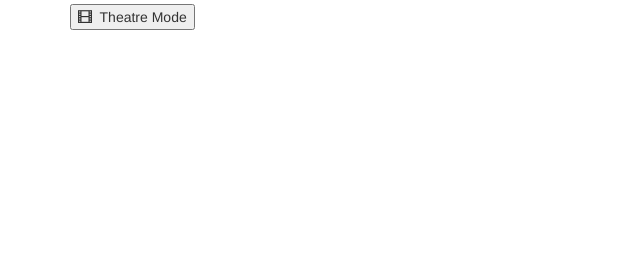
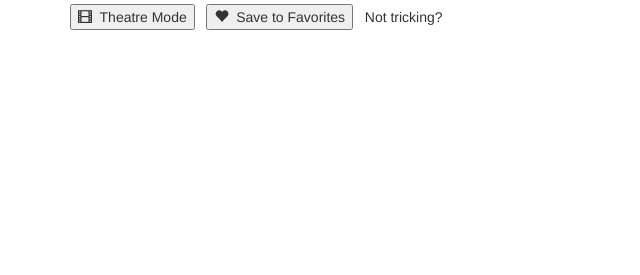
Before and after one commit to Tuss4/trick.feed, a Django app: template trickfeed/templates/view_video.html in a window 1280 px wide. Shown: the part 525-800 px from the top of the page, without its empty margins (0-640 px from the left). Run offline with Django 3.2, Linux system fonts and the light colour scheme; the template is opened without the code that fills it: values that come from a table or form of the project are taken from there, others are empty; data comes from the database, SQL or seed files in the repository; some libraries are stand-ins or nearby versions.

Commit message:
added a save to favorites button, and a not tricking text. They don't go anywhere yet. Going to tackle isues #9 and #5 in that order next.

```diff
--- a/trickfeed/templates/view_video.html
+++ b/trickfeed/templates/view_video.html
@@ -15,7 +15,7 @@
 	<div class="col-xs-3"></div>
 	<div class="col-md-12 col-xs-6">
 		<iframe id="player" type="text/html" width="640" height="390" src="{{ video.youtube_url }}"></iframe>
-		<p><button class="theatre-mode"><span class="glyphicon glyphicon-film"></span>&nbsp; Theatre Mode</button></p>
+		<p><button class="theatre-mode"><span class="glyphicon glyphicon-film"></span>&nbsp; Theatre Mode</button> &nbsp; <button class="add-to-favs"><span class="glyphicon glyphicon-heart"></span>&nbsp; Save to Favorites</button> &nbsp; Not tricking?</p>
 	</div>
 	<div class="col-xs-3"></div>
 </div>
```
